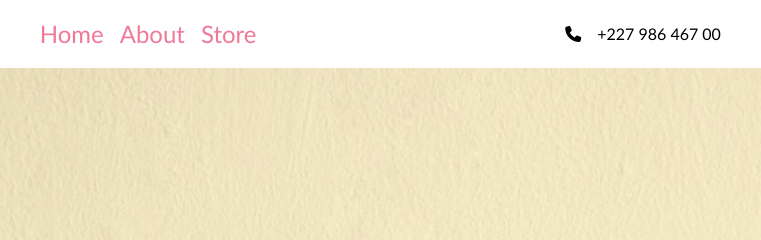
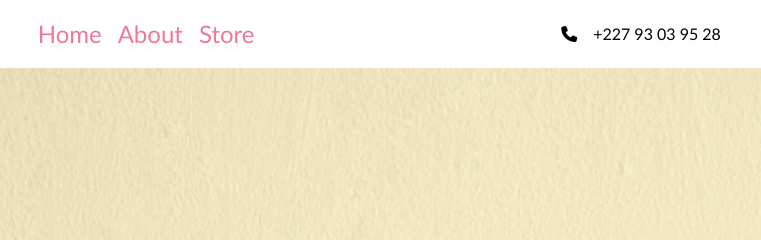
Before and after one commit to Yacoubou-seidou/Chopping, a plain HTML site: page index.html in a window 1280 px wide. Shown: the top 240 px of the page, 245-1006 px from the left. Drawn offline with nearby package versions, Linux system fonts and the light colour scheme.

Commit message:
Update index.html

```diff
--- a/index.html
+++ b/index.html
@@ -45,7 +45,7 @@
           <!-- single info -->
           <div class="nav-info align-items-center d-flex justify-content-between mx-lg-5">
             <span class="info-icon mx-lg-3"><i class="fas fa-phone"></i></span>
-            <p class="mb-0">+227 986 467 00</p>
+            <p class="mb-0">+227 93 03 95 28</p>
           </div>
           <!-- end of single info -->
           <!-- single info -->
```
